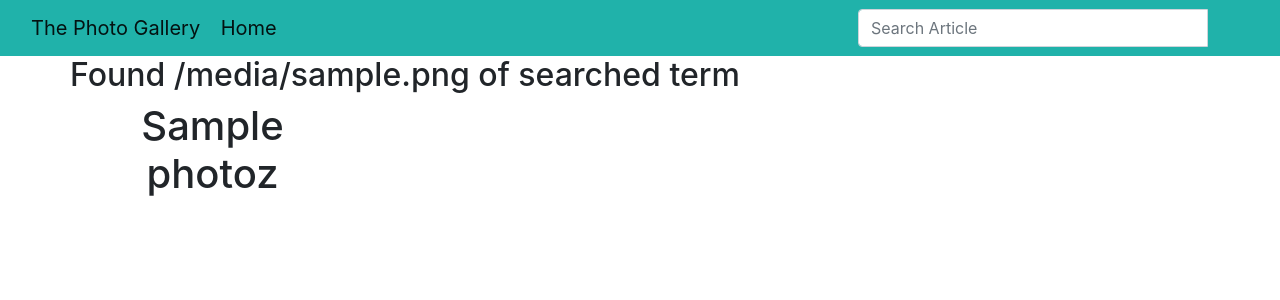
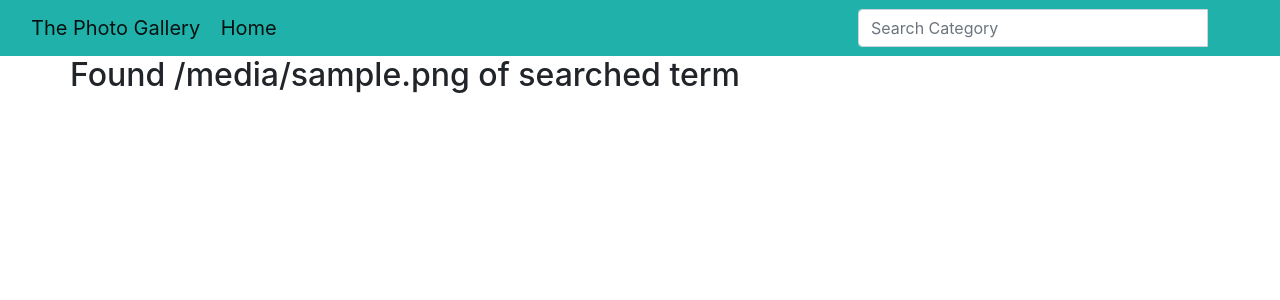
Before and after one commit to wilbrone/PhotoGallery, a Django app: template photos/templates/all-pics/search.html in a window 1280 px wide. Shown: the top 300 px of the page. Run offline with Django 3.2, Linux system fonts and the light colour scheme; the template is opened without the code that fills it: most values are stand-ins (such as "Sample title", 1, 10 or a date in 2020); some libraries are stand-ins or nearby versions.

Commit message:
--- Auto-Git Commit ---

```diff
--- a/photos/templates/all-pics/search.html
+++ b/photos/templates/all-pics/search.html
@@ -10,18 +10,5 @@
     {% else %}
       <h2> {{message}} </h2>
     {% endif %}
-
   </div>
-
-  <div class="row">
-
-  {% if photoz %}
-    {% for photo in photoz %}
-      <div class="col-sm-6 col-md-3">
-          <h1>{{photo.title}}</h1>
-      </div>
-    {% endfor %}
-  {% endif %}
-  </div>
-</div>
 {% endblock %}
--- a/photos/templates/navbar.html
+++ b/photos/templates/navbar.html
@@ -19,7 +19,7 @@
       <form class="navbar-form" role="search" action="{% url 'search_results' %}">
 
         <div class="input-group">
-          <input type="text" class="form-control" placeholder="Search Article" name="article">
+          <input type="text" class="form-control" placeholder="Search Category" name="category">
           <div class="input-group-btn">
             <button class="btn btn-default" type="submit">
               <i class="glyphicon glyphicon-search"></i>
```
